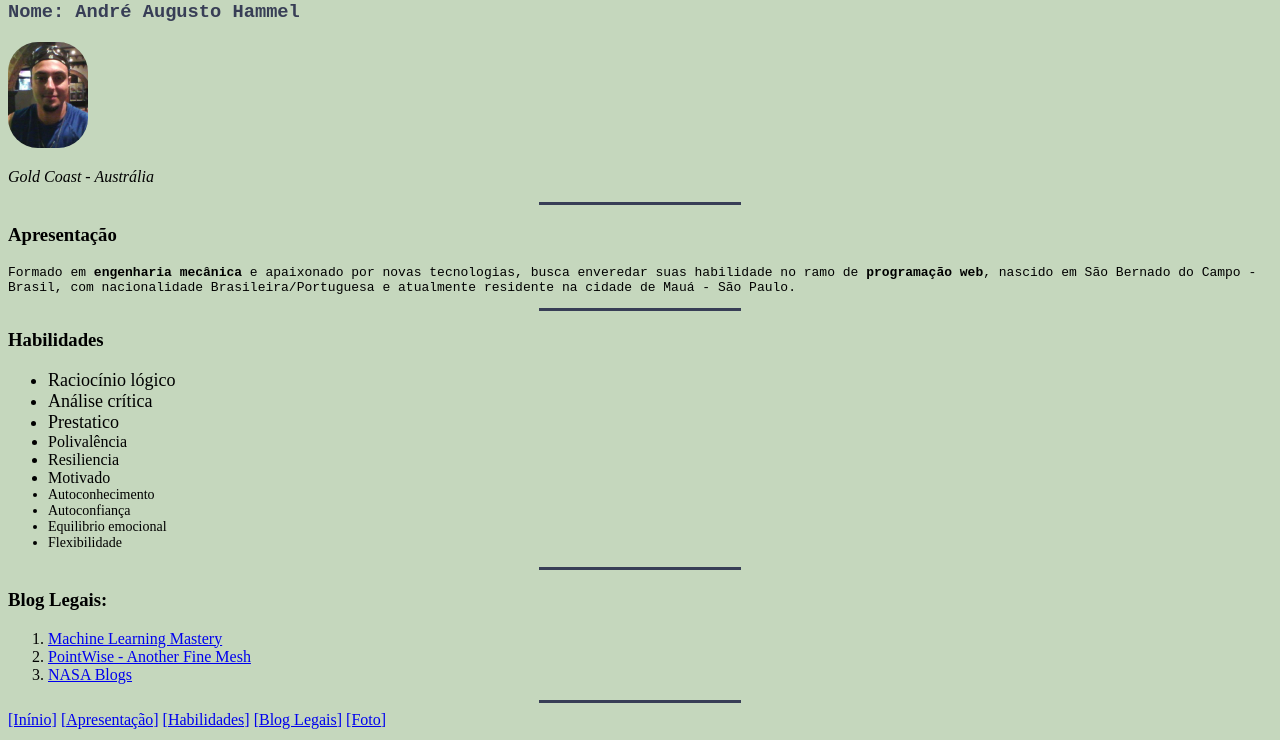
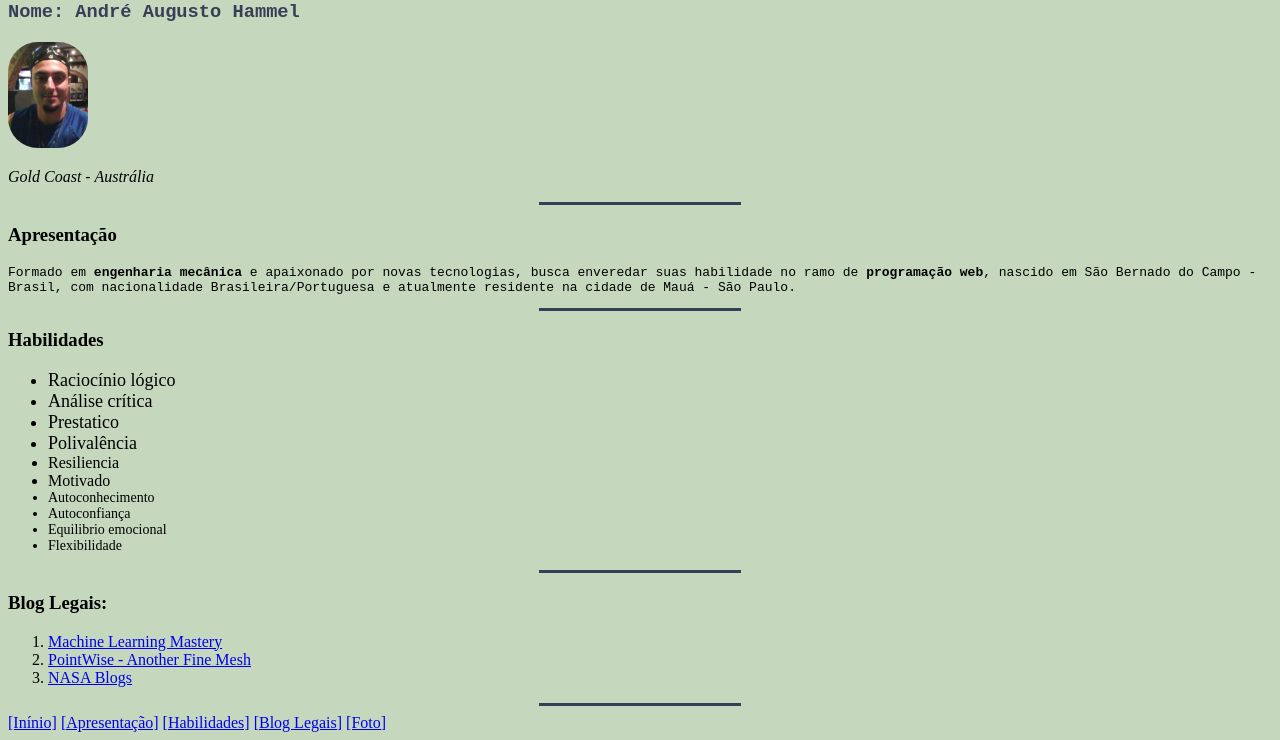
Before and after one commit to AndreHammel/portifolio-web, a plain HTML site: page index.html in a window 1280 px wide. Shown: the part 79-819 px from the top of the page. Drawn offline with Linux system fonts and the light colour scheme.

Commit message:
->mudança da font ->alteraçao da font

```diff
--- a/index.html
+++ b/index.html
@@ -21,7 +21,7 @@
         <li class="estilo1">Raciocínio lógico</li>
         <li class="estilo1">Análise crítica</li>
         <li class="estilo1">Prestatico</li>
-        <li class="estilo2">Polivalência</li>
+        <li class="estilo1">Polivalência</li>
         <li class="estilo2">Resiliencia</li>
         <li class="estilo2">Motivado</li>
         <li class="estilo3">Autoconhecimento</li>
```
